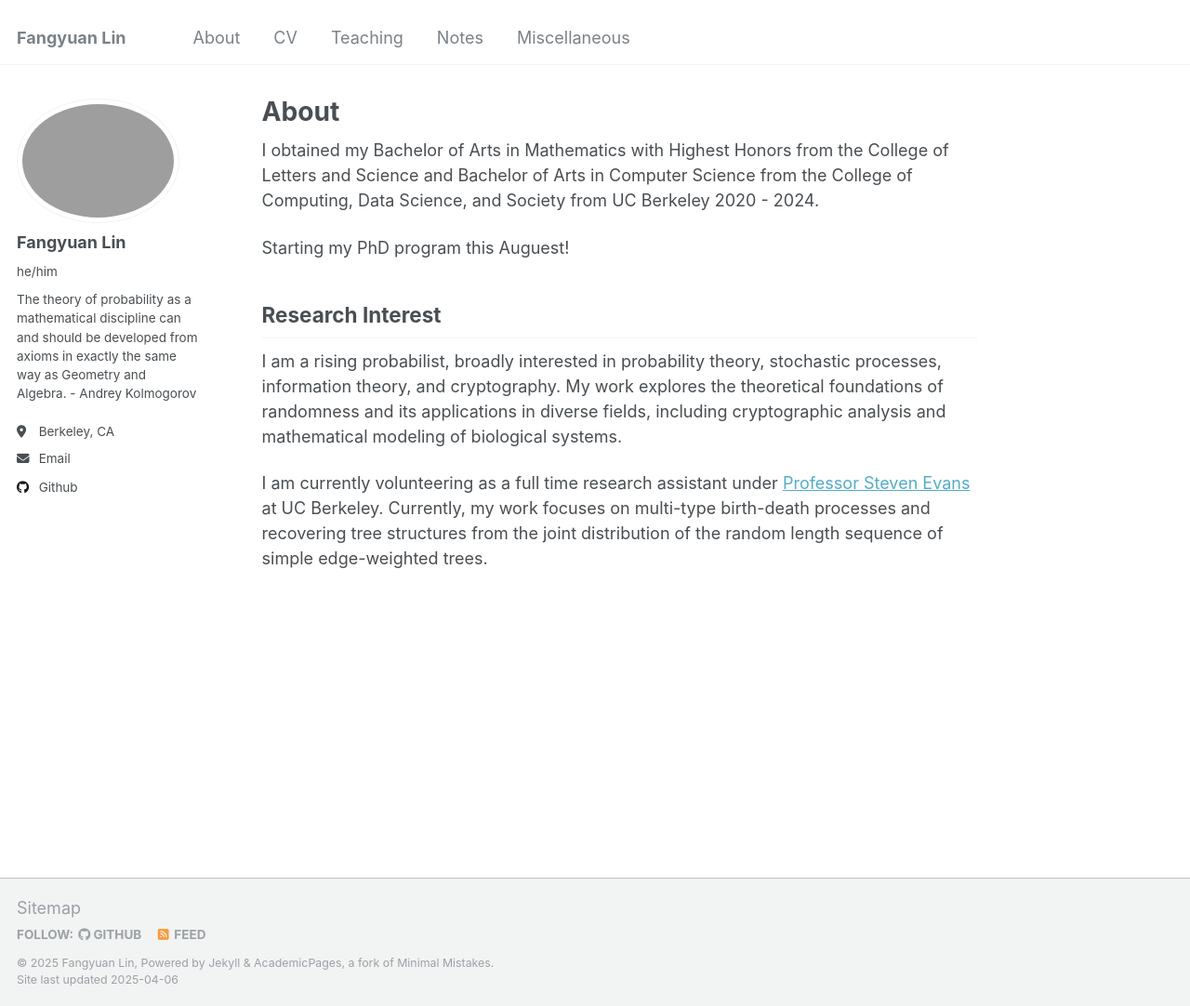
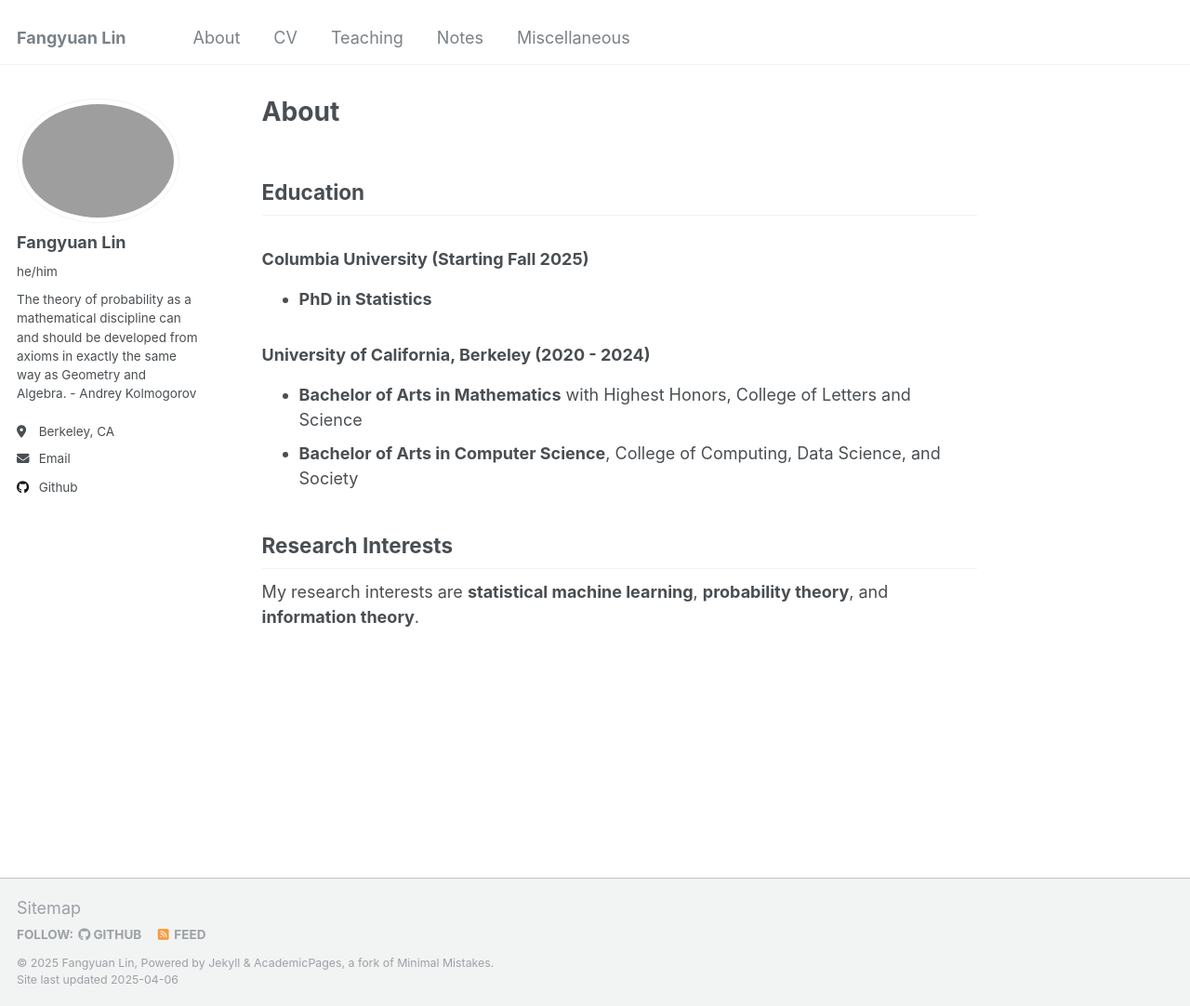
Before and after one commit to hongyingjia618/hongyingjia618.github.io, a Jekyll site: the page built from _pages/about.md, in a window 1280 px wide and 1082 px high. Shown: the whole window at 93% size. Built offline with Jekyll 4.4.1, drawn with Linux system fonts in a browser that asks for light colours.

Commit message:
Update about.md

```diff
--- a/_pages/about.md
+++ b/_pages/about.md
@@ -7,12 +7,15 @@ redirect_from:
   - /about.html
 ---
 
-I obtained my Bachelor of Arts in Mathematics with Highest Honors from the College of Letters and Science and Bachelor of Arts in Computer Science from the College of Computing, Data Science, and Society from UC Berkeley 2020 - 2024.
+## Education
 
-Starting my PhD program this Auguest!
+### Columbia University (Starting Fall 2025)
+- **PhD in Statistics**
 
-## Research Interest
+### University of California, Berkeley (2020 - 2024)
+- **Bachelor of Arts in Mathematics** with Highest Honors, College of Letters and Science
+- **Bachelor of Arts in Computer Science**, College of Computing, Data Science, and Society
 
-I am a rising probabilist, broadly interested in probability theory, stochastic processes, information theory, and cryptography. My work explores the theoretical foundations of randomness and its applications in diverse fields, including cryptographic analysis and mathematical modeling of biological systems.
+## Research Interests
 
-I am currently volunteering as a full time research assistant under [Professor Steven Evans](https://www.stat.berkeley.edu/~evans/) at UC Berkeley. Currently, my work focuses on multi-type birth-death processes and recovering tree structures from the joint distribution of the random length sequence of simple edge-weighted trees.
+My research interests are **statistical machine learning**, **probability theory**, and **information theory**.
```
